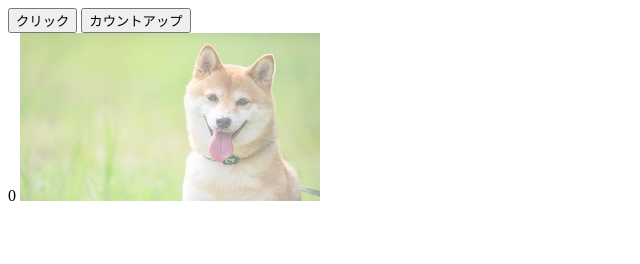
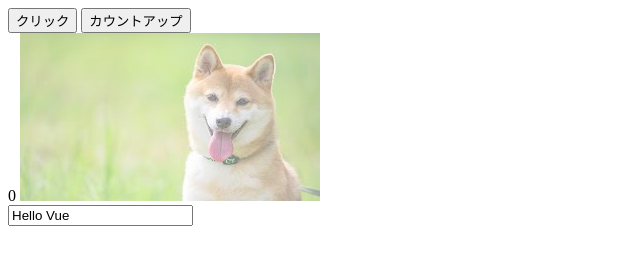
Before and after one commit to s-ryota0810/practice-vue, a plain HTML site: page eventHandling/index.html in a window 1280 px wide. Shown: the whole page, without its empty margins (0-640 px from the left). Drawn offline with nearby package versions, Linux system fonts and the light colour scheme.

Commit message:
targetプロパティはよくわからない

```diff
--- a/eventHandling/index.html
+++ b/eventHandling/index.html
@@ -11,7 +11,8 @@
     <button v-on:click="handleClick">クリック</button>
     <button v-on:click="count++">カウントアップ</button><br>
     <span v-text="count"></span>
-    <img src="dog.jpeg" v-on:load="show=true" v-bind:class="{ hide: !show}">
+    <img src="dog.jpeg" v-on:load="show=true" v-bind:class="{ hide: !show}"><br>
+    <input v-bind:value="message" v-on:input="handleInput">
   </div>
   <script src="https://cdn.jsdelivr.net/npm/vue@2.5.13/dist/vue.js"></script>
   <script src="./main.js"></script>
--- a/eventHandling/main.js
+++ b/eventHandling/main.js
@@ -1,12 +1,18 @@
 new Vue({
   el: '#app',
   data: {
-    count: 0
+    count: 0,
+    message:  "Hello Vue"
   },
 
   methods: {
     handleClick: function(){
       alert('test')
+    },
+
+    handleInput: function(event) {
+      alert(this.message)
+      this.message = event.target.value
     }
   }
 
```
